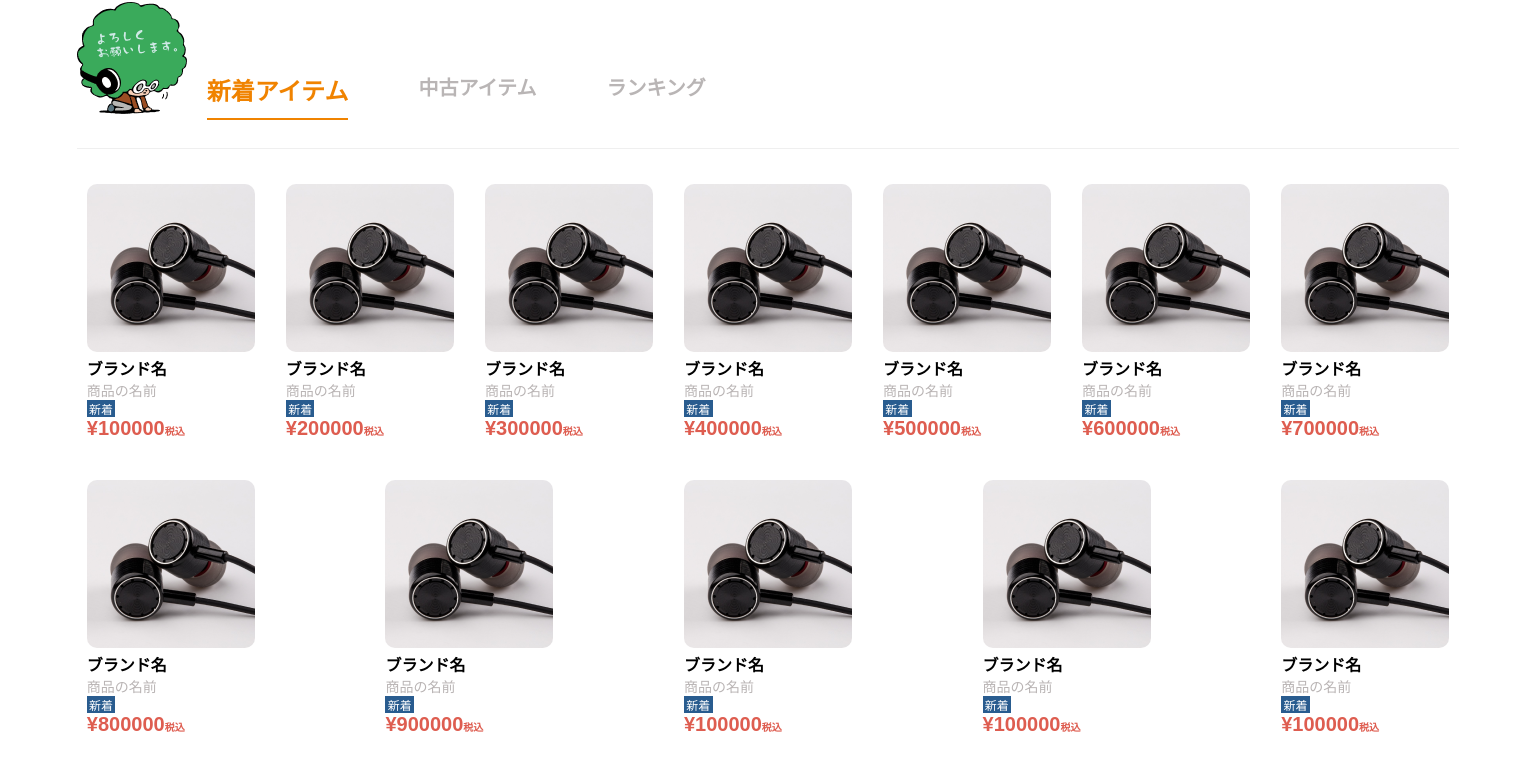
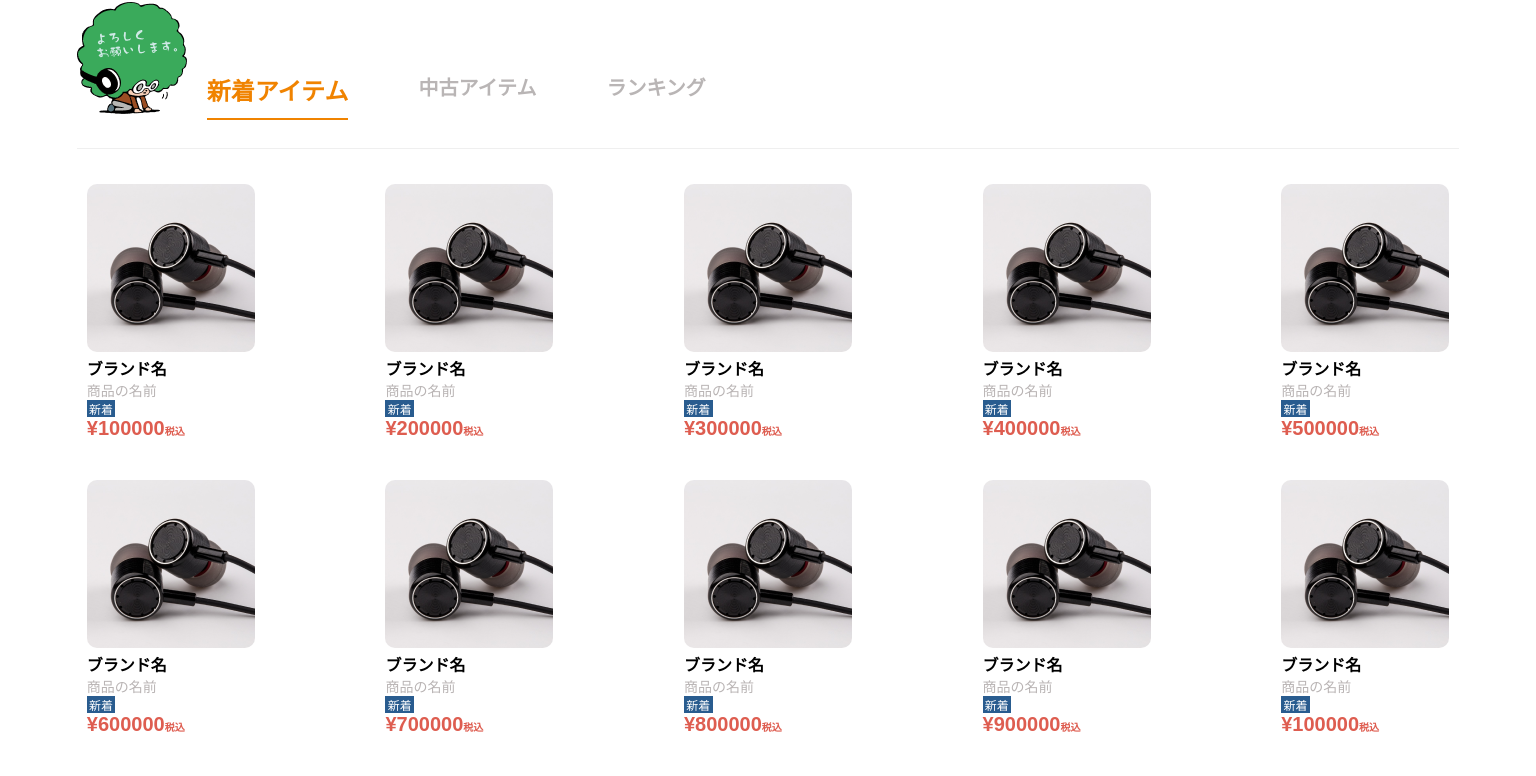
Before and after one commit to liupeiyu21/new-ear-, a React (Vite) app: page / in a window 1536 px wide. Shown: the part 1312-2088 px from the top of the page. Built offline with nearby package versions, Linux system fonts and the light colour scheme.

Commit message:
1477px以上のレスポンシブを更新

```diff
--- a/src/PcTop.css
+++ b/src/PcTop.css
@@ -1598,3 +1598,12 @@ ul li a:hover{
    }
 
 }
+
+@media screen and (min-width:1477px) {
+    .item-list{
+        display: flex;
+        flex-wrap: wrap;
+        justify-content: space-between;
+        gap: 4%;
+      }
+}
```
